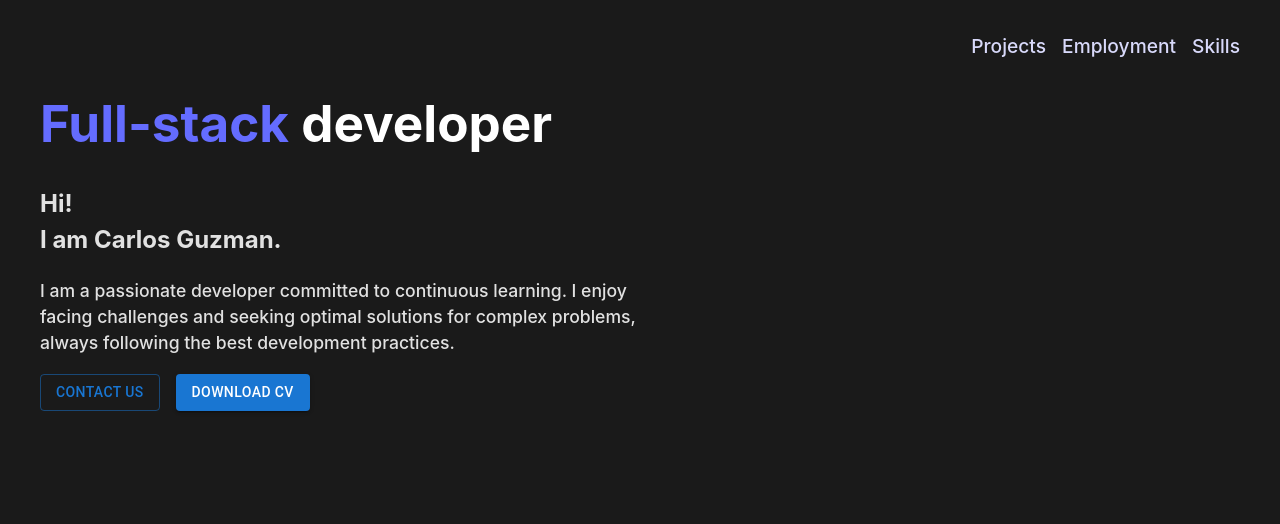
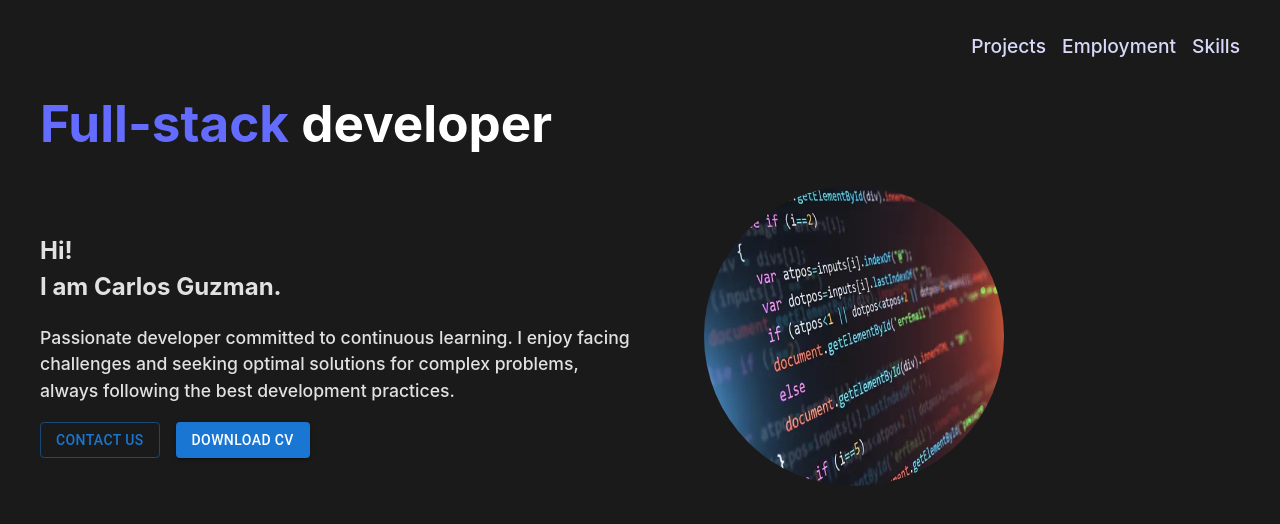
Before and after one commit to CarlosDanielGR/portfolio, a React (Vite) app: page / in a window 1280 px wide. Shown: the top 524 px of the page. Built offline with nearby package versions, Linux system fonts and the light colour scheme.

Commit message:
feat: new banner completed

```diff
--- a/src/layouts/presentation/Presentation.tsx
+++ b/src/layouts/presentation/Presentation.tsx
@@ -1,4 +1,4 @@
-import { Hello, Profile } from ".";
+import { Banner, Hello, Profile } from ".";
 import "./styles/Presentation.css";
 
 function Presentation() {
@@ -8,8 +8,13 @@ function Presentation() {
         Full-stack
         <span> developer</span>
       </h1>
-      <Hello />
-      <Profile />
+      <div className="presentation-profile">
+        <div>
+          <Hello />
+          <Profile />
+        </div>
+        <Banner />
+      </div>
     </>
   );
 }
--- /dev/null
+++ b/src/layouts/presentation/components/Banner.tsx
@@ -0,0 +1,6 @@
+import "./../styles/Banner.css";
+
+function Banner() {
+  return <img className="banner" src="./src/assets/banner.webp" alt="Banner" />;
+}
+export default Banner;
--- a/src/layouts/presentation/components/Profile.tsx
+++ b/src/layouts/presentation/components/Profile.tsx
@@ -5,9 +5,9 @@ function Profile() {
   return (
     <div className="profile">
       <h3>
-        I am a passionate developer committed to continuous learning. I enjoy
-        facing challenges and seeking optimal solutions for complex problems,
-        always following the best development practices.
+        Passionate developer committed to continuous learning. I enjoy facing
+        challenges and seeking optimal solutions for complex problems, always
+        following the best development practices.
       </h3>
       <div className="profile-buttons">
         <Button
--- a/src/layouts/presentation/index.ts
+++ b/src/layouts/presentation/index.ts
@@ -1,3 +1,4 @@
 export { default as Presentation } from "./Presentation";
 export { default as Hello } from "./components/Hello";
 export { default as Profile } from "./components/Profile";
+export { default as Banner } from "./components/Banner";
--- /dev/null
+++ b/src/layouts/presentation/styles/Banner.css
@@ -0,0 +1,5 @@
+.banner {
+  border-radius: 50%;
+  width: 300px;
+  height: 300px;
+}
--- a/src/layouts/presentation/styles/Presentation.css
+++ b/src/layouts/presentation/styles/Presentation.css
@@ -1,5 +1,11 @@
 .presentation {
   color: #646cff;
+}
+.presentation-profile {
+  display: flex;
+  align-items: center;
+  flex-wrap: wrap;
+  gap: 4rem;
 }
 .presentation > span {
   color: #fff;
--- /dev/null
+++ b/src/layouts/project/Project.tsx
@@ -0,0 +1,4 @@
+function Project() {
+  return <div>Project</div>;
+}
+export default Project;
```
Also changed, not shown: src/assets/banner.webp (added).
